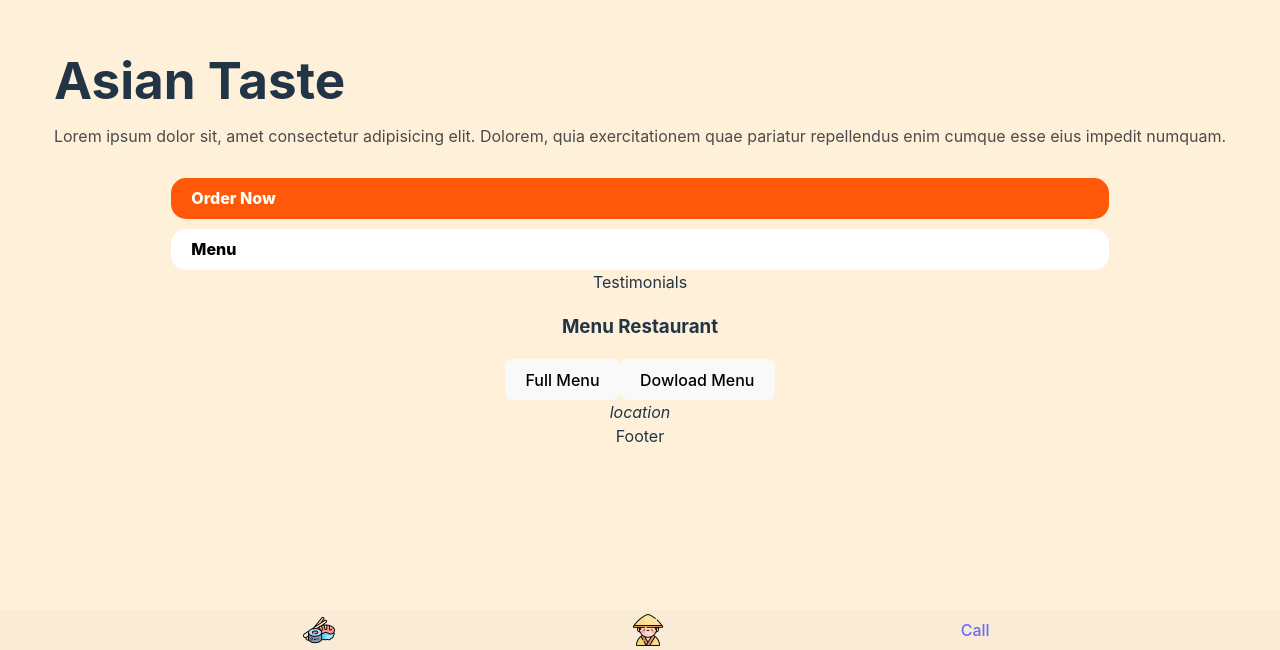
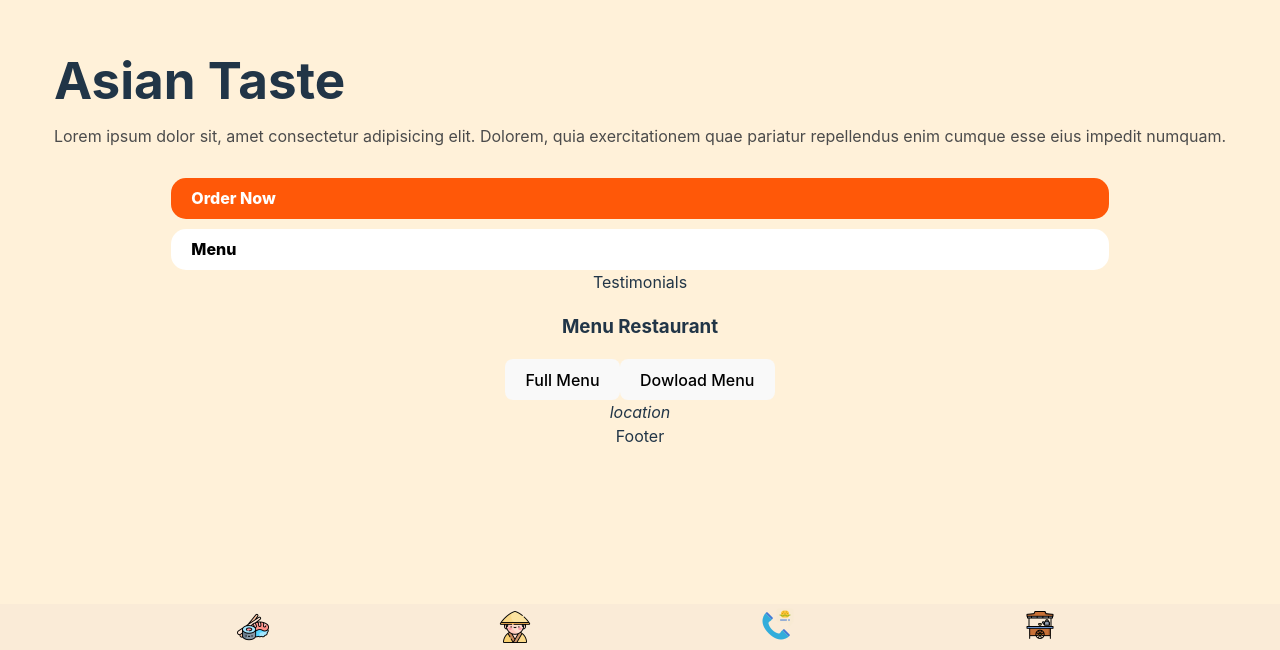
Before and after one commit to jdluis/AsianTaste, a React (Vite) app: page / in a window 1280 px wide. Shown: the part 150-800 px from the top of the page. Built offline with nearby package versions, Linux system fonts and the light colour scheme.

Commit message:
meni mob done

```diff
--- a/src/components/Mobile/NavMenu/index.tsx
+++ b/src/components/Mobile/NavMenu/index.tsx
@@ -18,7 +18,8 @@ const NavMenu: FC/* <NavMenuProps> */ = () => {
                 <>
                     <Link className="nav_link" to={'/menu'}> <img className="menu-icon" src="/sushi.png" alt="menu sushi icon" /> </Link>
                     <Link className="nav_link" to={'/'}> <img className="menu-icon" src="/logo/sombrero-de-bambu.png" alt="logo asian taste" /></Link>
-                    <a href="tel:+34678567876">Call</a>
+                    <a href="tel:+34678567876"><img src="./call.png" alt="call icon" /></a>
+                    <button className="btn-icon"><img src="./cart.png" alt="cart icon" /></button>
                 </>
             )}
 
--- a/src/components/Mobile/NavMenu/style.css
+++ b/src/components/Mobile/NavMenu/style.css
@@ -20,3 +20,10 @@
     height: auto;
     width: 32px;
 }
+
+.btn-icon {
+    background-color: transparent;
+    border: none;
+    padding: 0;
+    margin: 0;
+}
```
Also changed, not shown: public/call.png (added), public/cart.png (added).
